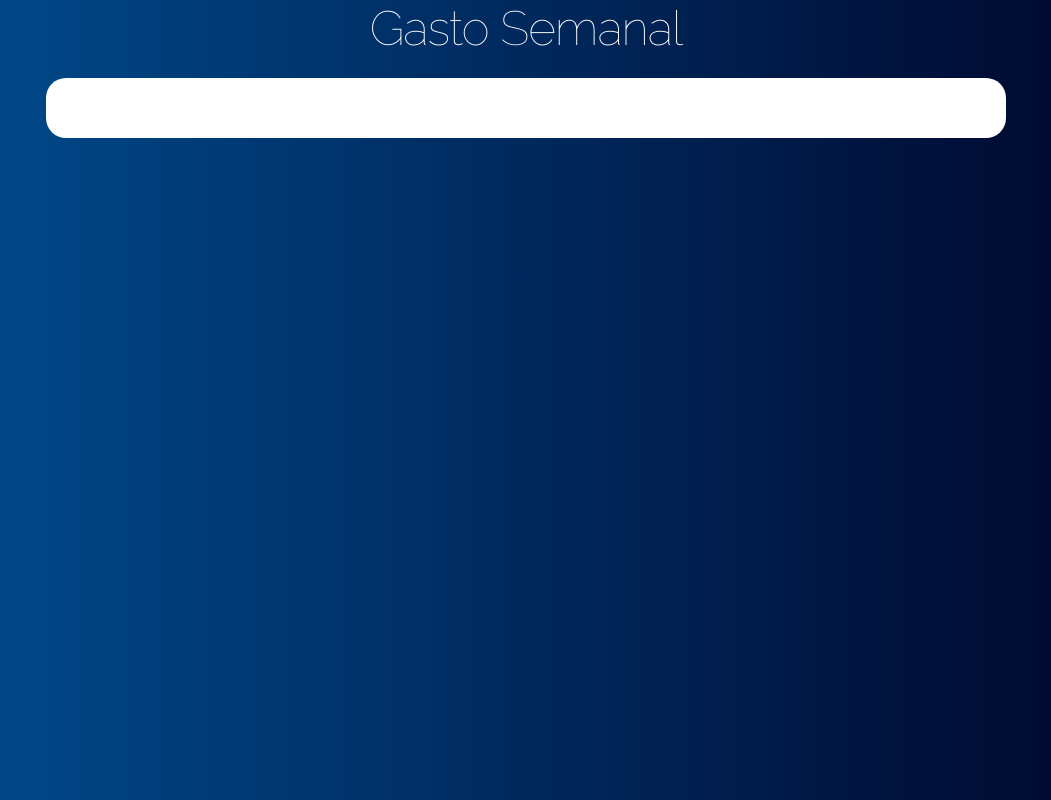
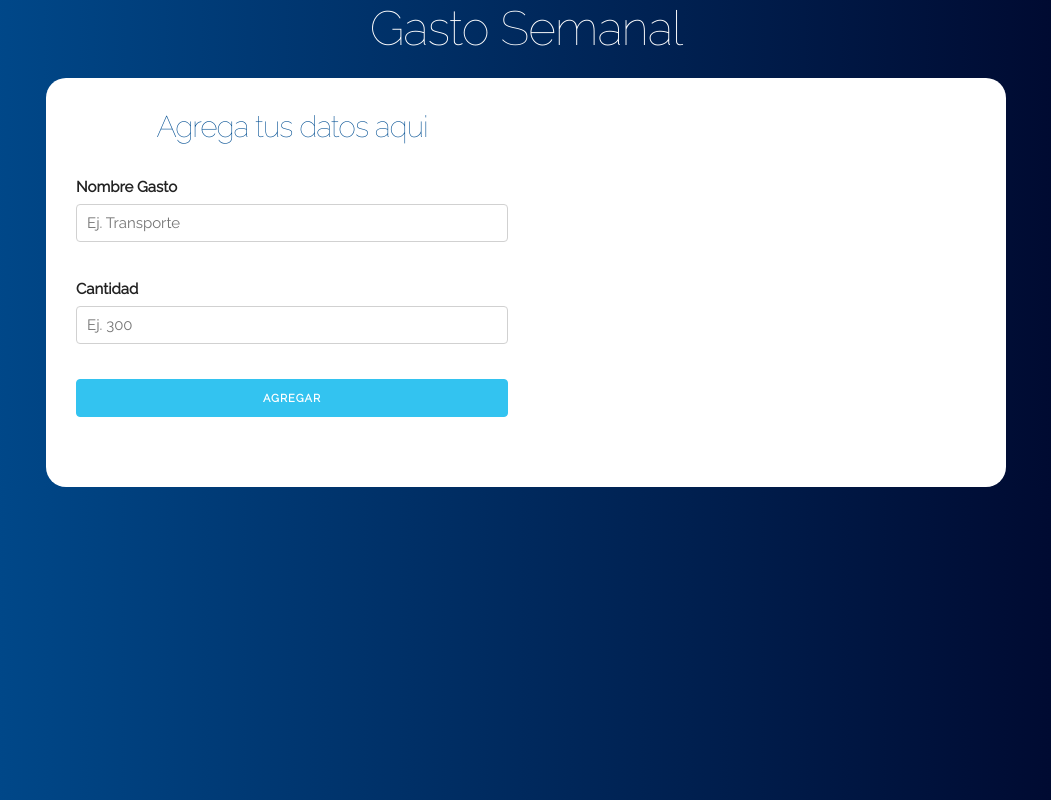
Before and after one commit to armandoltx/Gasto-Semanal, a React (Create React App) app: page / in a window 1280 px wide. Shown: the whole page, without its empty margins (114-1165 px from the left). Built offline with nearby package versions, Linux system fonts and the light colour scheme.

Commit message:
creado componente Formulario y pasado datos desde el componente Formulario al componente App

```diff
--- a/src/components/App.js
+++ b/src/components/App.js
@@ -1,15 +1,53 @@
 import React, { Component } from 'react';
 import Header from './Header';
+import Formulario from './Formulario';
 import '../css/App.css';
 
 class App extends Component {
+
+  // crear un state inicial con constructor o sin el:
+  // constructor(props) {
+  //   super(props);
+  //   this.state = {
+  //     presupuesto: '',
+  //     gastos: {},
+  //     restante: '',
+  //   }
+  // }
+    state = {
+      presupuesto: '',
+      gastos: {},
+      restante: '',
+    }
+
+
+  // Agregar el gasto al state
+  agregarGasto = (gasto) =>{
+    console.log("dentro de app ", gasto);
+
+    //Hacer una copia del state actual
+    const gastos = {...this.state.gastos};
+
+    // Agregar el gasto al objeto del state
+    gastos[`gasto${Date.now()}`] = gasto;
+    //console.log(gastos);
+
+    // ponerlo en el state
+
+    this.setState({
+      gastos: gastos,
+    });
+   }
+
   render() {
     return (
       <div className="App container">
         <Header titulo="Gasto Semanal" />
         <div className="contenido-principal contenido">
           <div className="row">
-            <div className="one-half column"></div>
+            <div className="one-half column">
+              <Formulario agregarGasto={this.agregarGasto} />
+            </div>
             <div className="one-half column"></div>
           </div>
         </div>
--- /dev/null
+++ b/src/components/Formulario.js
@@ -0,0 +1,51 @@
+import React, {Component} from 'react';
+
+class Formulario extends Component {
+
+  // refs para los campos del formulario
+
+  nombreGasto = React.createRef();
+  cantidadGasto = React.createRef();
+
+
+  crearGasto = (e) => {
+    // 1. Prevenir default
+    e.preventDefault();
+    console.log("Dentro de crearGasto");
+
+    // 2. Crear el Objeto con los datos
+    //console.log("nombreGasto ", this.nombreGasto.current.value);
+     const gasto = {
+       nombreGasto: this.nombreGasto.current.value,
+       cantidadGasto: this.cantidadGasto.current.value,
+     }
+     // console.log("gasto ", gasto);
+
+    // 3. Agregarlo y enviarlo por props
+    this.props.agregarGasto(gasto);
+
+    // 4. Resetear el formulario
+    e.currentTarget.reset();
+  }
+
+  render () {
+    return (
+      <form onSubmit={this.crearGasto}>
+        <h2>Agrega tus datos aqui</h2>
+        <div className="campo">
+          <label>Nombre Gasto</label>
+          <input className="u-full-width" type="text" placeholder="Ej. Transporte" ref={this.nombreGasto} />
+        </div>
+
+        <div className="campo">
+          <label>Cantidad</label>
+          <input className="u-full-width" type="text" placeholder="Ej. 300" ref={this.cantidadGasto} />
+        </div>
+
+        <input type="submit" className="button-primary u-full-width" value="Agregar" />
+      </form>
+    );
+  }
+}
+
+export default Formulario;
```
